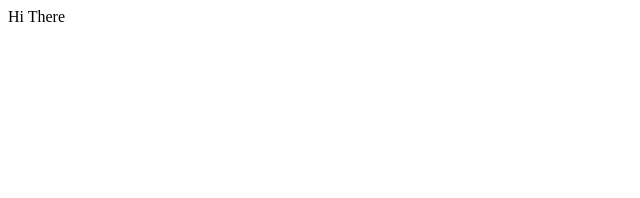
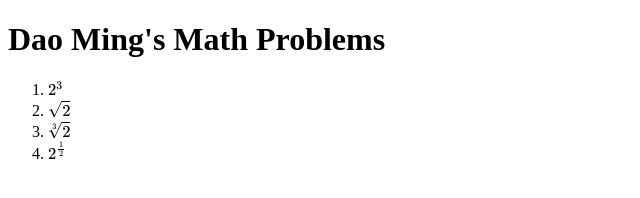
Before and after one commit to DaoMingChau/AACodinc02-8, a plain HTML site: page Index.html in a window 1280 px wide. Shown: the whole page, without its empty margins (0-640 px from the left). Drawn offline with nearby package versions, Linux system fonts and the light colour scheme.

Commit message:
Add a few problems from codepen

```diff
--- a/Index.html
+++ b/Index.html
@@ -1 +1,22 @@
-Hi There
+
+<!DOCTYPE html>
+<html lang="en">
+<head>
+<meta charset="UTF-8">
+<link rel="apple-touch-icon" type="image/png" href="https://static.codepen.io/assets/favicon/apple-touch-icon-5ae1a0698dcc2402e9712f7d01ed509a57814f994c660df9f7a952f3060705ee.png" />
+<meta name="apple-mobile-web-app-title" content="CodePen">
+<link rel="shortcut icon" type="image/x-icon" href="https://static.codepen.io/assets/favicon/favicon-aec34940fbc1a6e787974dcd360f2c6b63348d4b1f4e06c77743096d55480f33.ico" />
+<link rel="mask-icon" type="" href="https://static.codepen.io/assets/favicon/logo-pin-8f3771b1072e3c38bd662872f6b673a722f4b3ca2421637d5596661b4e2132cc.svg" color="#111" />
+<title>AACoding 02-8</title>
+</head>
+<body translate="no">
+<script id="MathJax-script" async src="https://cdn.jsdelivr.net/npm/mathjax@3/es5/tex-mml-chtml.js"></script>
+<h1>Dao Ming's Math Problems</h1>
+<ol>
+<li>\(2^3\)</li>
+<li>\(\sqrt{2}\)</li>
+<li>\(\sqrt[3]{2}\)</li>
+<li>\(2^\frac{1}{2}\)</li>
+</ol>
+</body>
+</html>
```
